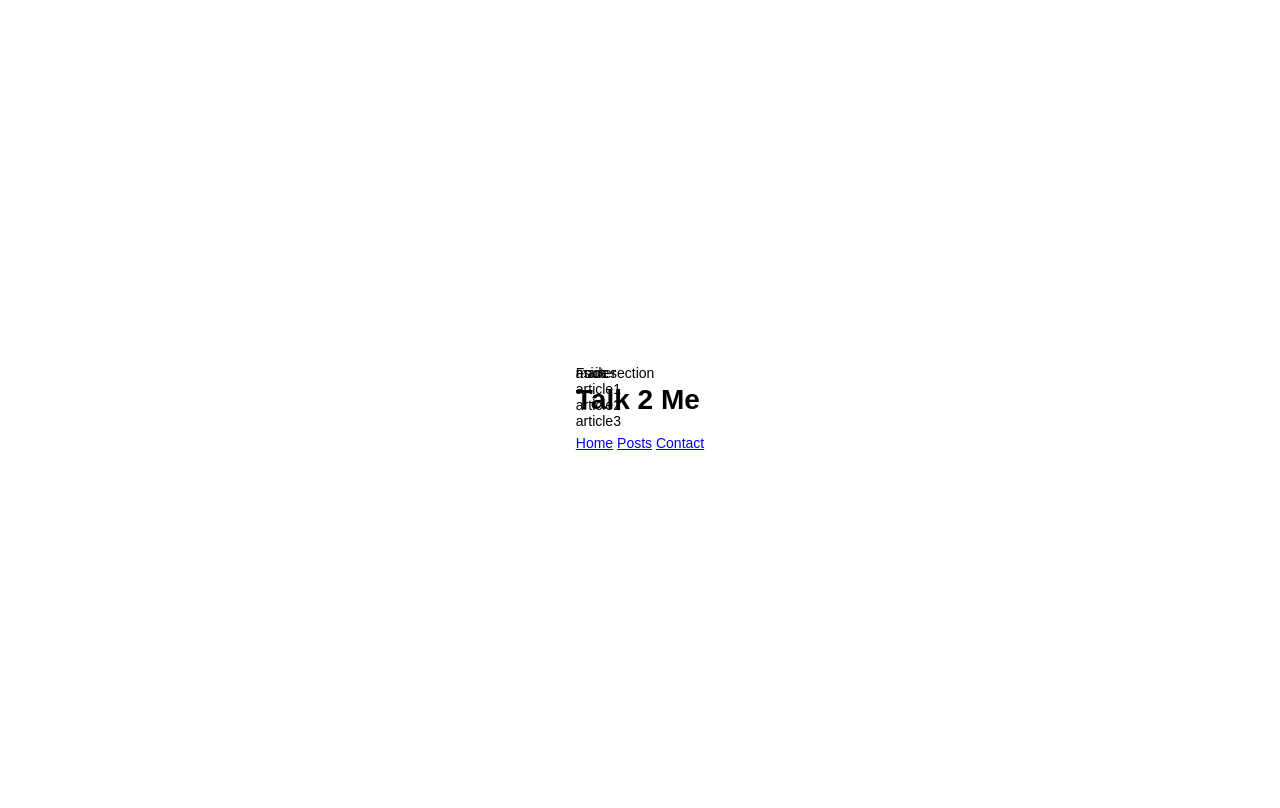
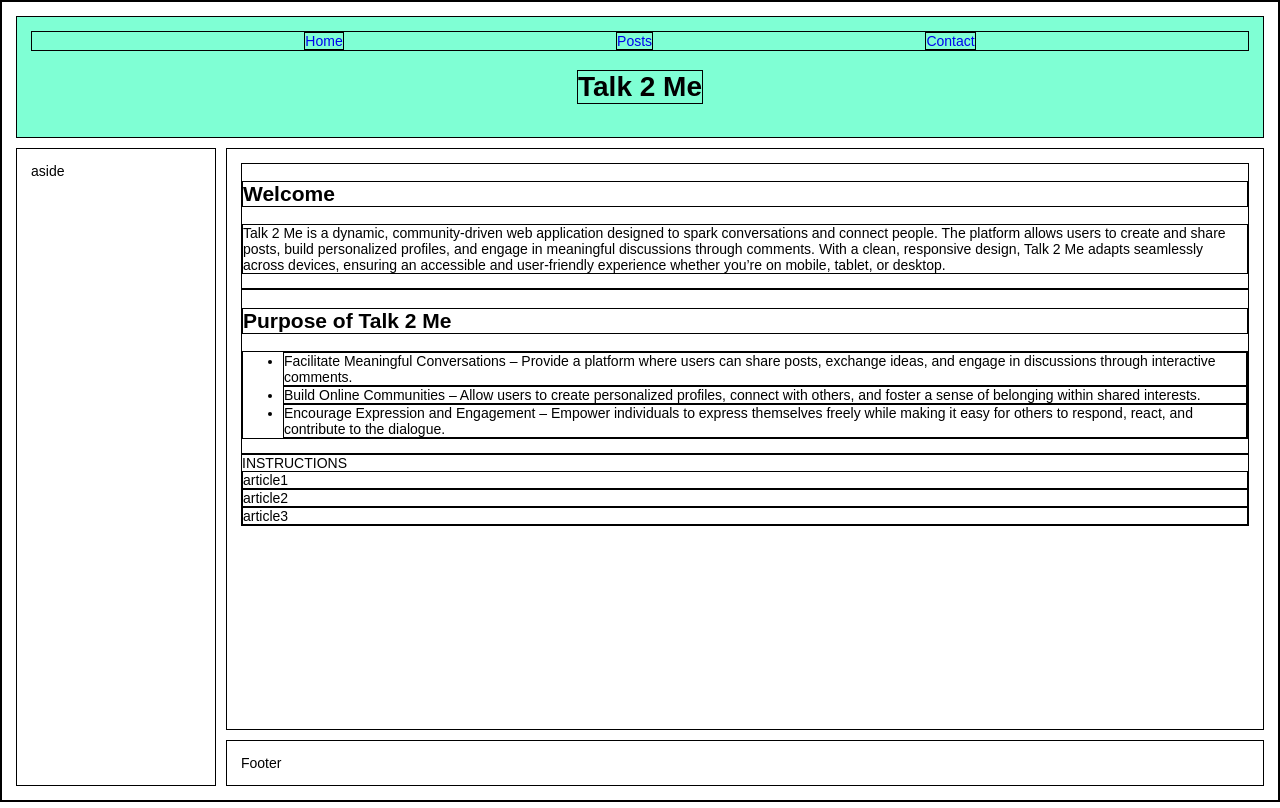
Before and after one commit to isaqelle/Module-2-Dynamic-Website, a plain HTML site: page index.html in a window 1280 px wide. Drawn offline with Linux system fonts and the light colour scheme.

Commit message:
moible-first setup

```diff
--- a/index.html
+++ b/index.html
@@ -9,22 +9,36 @@
 <body>
     <!-- #### HEADER SECTION #### -->
      <header>
-        <h1>Talk 2 Me</h1>
-
         <nav>
             <a href="index.html" target="_blank" class="active">Home</a>
             <a href="posts.html" target="_blank" >Posts</a>
             <a href="contact.html" target="_blank" >Contact</a>
         </nav>
+
+        <h1>Talk 2 Me</h1>
+
+
      </header>
 
      <aside>aside</aside>
      <main>
-        <section>
-            main section
+        <section class="section1">
+            <h2>Welcome</h2>
+            <p>Talk 2 Me is a dynamic, community-driven web application designed to spark conversations and connect people. The platform allows users to create and share posts, build personalized profiles, and engage in meaningful discussions through comments. With a clean, responsive design, Talk 2 Me adapts seamlessly across devices, ensuring an accessible and user-friendly experience whether you’re on mobile, tablet, or desktop.</p>
         </section>
 
-        <section>
+
+        <section class="section2">
+            <h2>Purpose of Talk 2 Me</h2>
+            <ul>
+                <li>Facilitate Meaningful Conversations – Provide a platform where users can share posts, exchange ideas, and engage in discussions through interactive comments.</li>
+                <li>Build Online Communities – Allow users to create personalized profiles, connect with others, and foster a sense of belonging within shared interests.</li>
+                <li>Encourage Expression and Engagement – Empower individuals to express themselves freely while making it easy for others to respond, react, and contribute to the dialogue.</li>
+            </ul>
+        </section>
+
+        <section class="section3">
+            INSTRUCTIONS
             <article>article1</article>
             <article>article2</article>
             <article>article3</article>
--- a/styles.css
+++ b/styles.css
@@ -4,38 +4,103 @@
     box-sizing: border-box;
 }
 
+*{
+    border: 1px solid black;
+}
+
 html, body{
-    height: 100%;
+    /* height: 100%; */
     font-family: Arial, Helvetica, sans-serif;
     font-size: 14px;
+    margin: 0;
 }
 
-body{
-    display: grid;
-    min-height: 100vh;
-    grid-template-areas:
-    "header" "header" "header"
-    "nav" "nav" "nav"
-    "asideLeft" "main" "main"
-    "asideLeft" "footer" "footer";
+/* ===================================== */
+/* =========== MOBILE-FIRST ========== */
+/* ================================= */
+
+body {
+  display: flex;
+  flex-direction: column; /* stack elements vertically */
+  padding: 1rem;
 }
+
+/* ========================== */
+/* ==== HEADER SECTION ==== */
+/* ====================== */
 
 header{
     grid-area: header;
+    padding: 1rem;
+
+    background-color: aquamarine;
+    display: flex;
+    flex-direction: column;
+    justify-content: center;
+    align-items: center;
+    flex-wrap: wrap;
 }
 
 nav{
-    grid-area: nav;
+   display: flex;
+   flex-direction: row;
+   justify-content:space-evenly;
+   flex-wrap: wrap;
+   align-items: center;
+   width: 100%;
+}
+
+nav a{
+    text-decoration: none;
 }
 
 aside{
     grid-area: asideLeft;
+    padding: 1rem;
 }
 
 main{
     grid-area: main;
+    padding: 1rem;
 }
 
 footer{
     grid-area: footer;
+    padding: 1rem;
 }
+
+nav a{
+
+}
+
+
+
+
+nav ul {
+  display: flex;
+  flex-direction: column; /* vertical menu on small screens */
+  gap: 0.5rem;
+}
+
+/* Tablet & up (bigger screens) */
+@media (min-width: 600px) {
+  nav ul {
+    flex-direction: row; /* horizontal menu */
+    justify-content: center;
+  }
+}
+
+/* Desktop & up (even bigger) */
+@media (min-width: 1024px) {
+    body{
+    display: grid;
+    min-height: 100vh;
+    grid-template-columns: 200px 1fr 1fr;
+    grid-template-rows: auto 1fr auto;
+    gap: 10px;
+    grid-template-areas:
+    "header header header"
+    "asideLeft main main"
+    "asideLeft footer footer";
+}
+}
```
